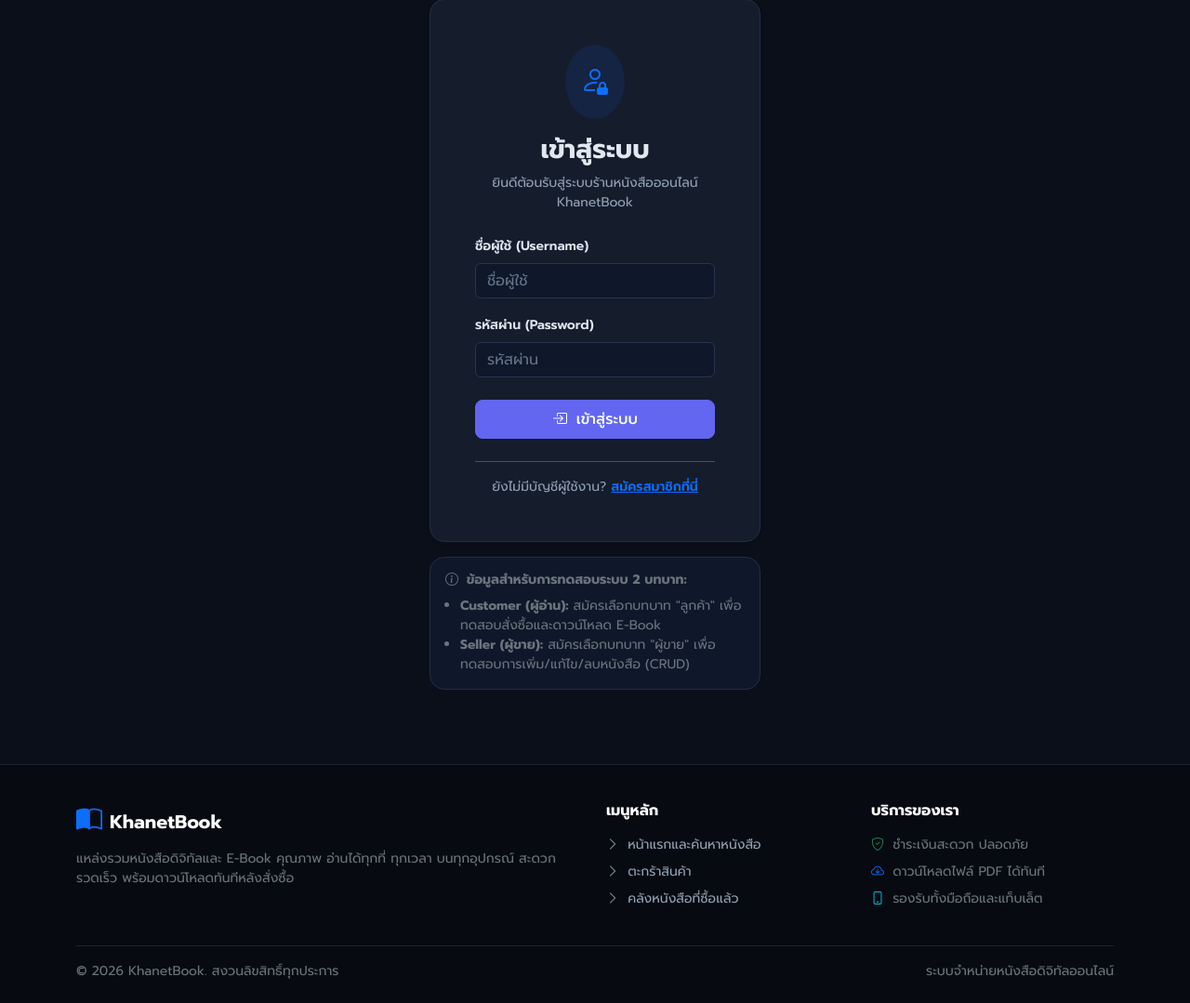
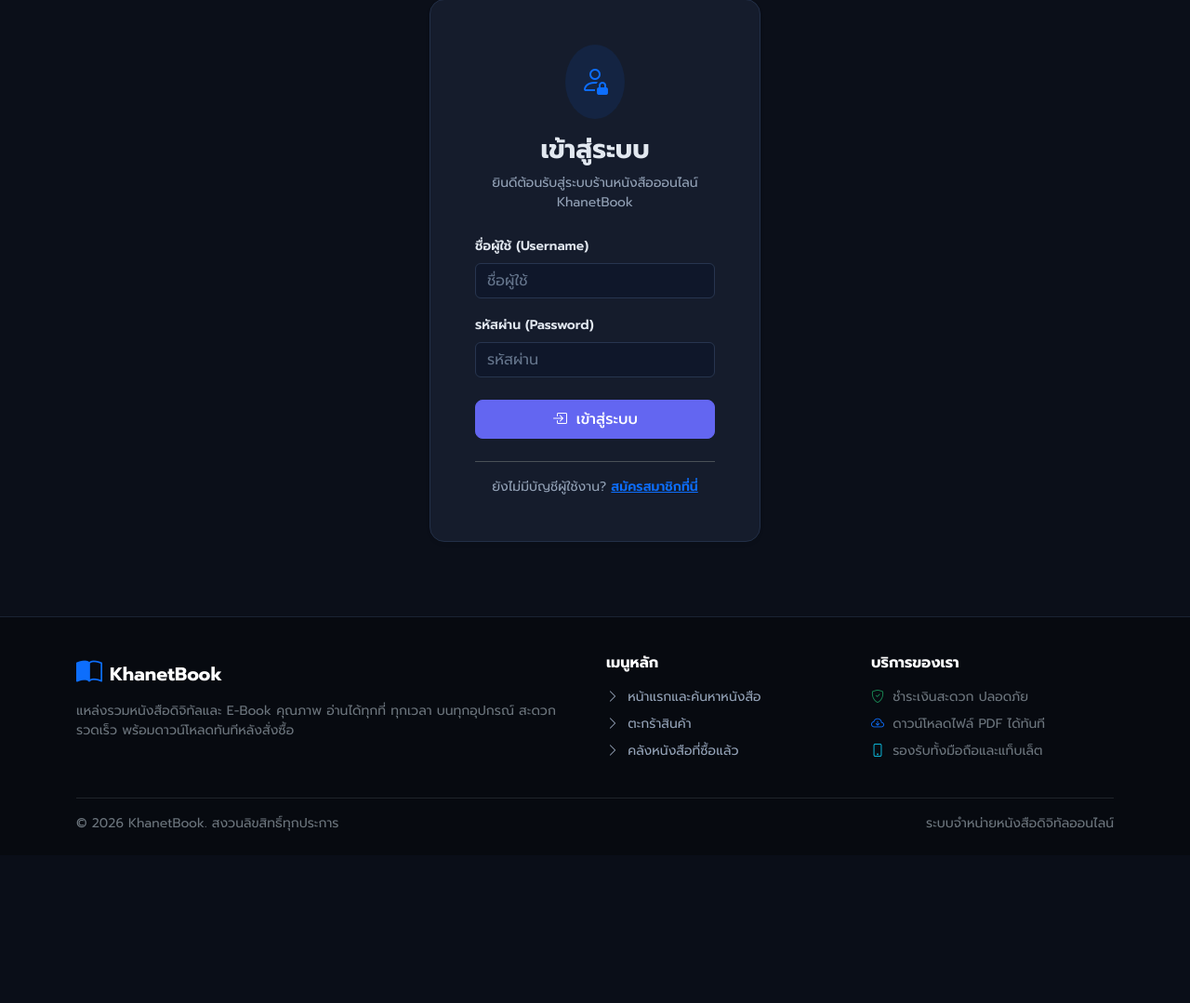
Before and after one commit to SSRgenin/KhanetBook, a Django app: page /accounts/login/ in a window 1280 px wide. Shown: the part 110-1189 px from the top of the page at 93% size. After the commit the page ends 1004 px from the top, so only its background shows below. Run offline with Django 5.2, Linux system fonts and the light colour scheme.

Commit message:
Update login.html

```diff
--- a/templates/accounts/login.html
+++ b/templates/accounts/login.html
@@ -55,14 +55,6 @@
             </div>
         </div>
 
-        <!-- Role Testing Quick Guide Box -->
-        <div class="card border-0 bg-light rounded-4 mt-3 p-3">
-            <h6 class="fw-bold small text-secondary mb-2"><i class="bi bi-info-circle me-1"></i> ข้อมูลสำหรับการทดสอบระบบ 2 บทบาท:</h6>
-            <ul class="small text-secondary mb-0 ps-3">
-                <li><strong>Customer (ผู้อ่าน):</strong> สมัครเลือกบทบาท "ลูกค้า" เพื่อทดสอบสั่งซื้อและดาวน์โหลด E-Book</li>
-                <li><strong>Seller (ผู้ขาย):</strong> สมัครเลือกบทบาท "ผู้ขาย" เพื่อทดสอบการเพิ่ม/แก้ไข/ลบหนังสือ (CRUD)</li>
-            </ul>
-        </div>
     </div>
 </div>
 {% endblock %}
```
